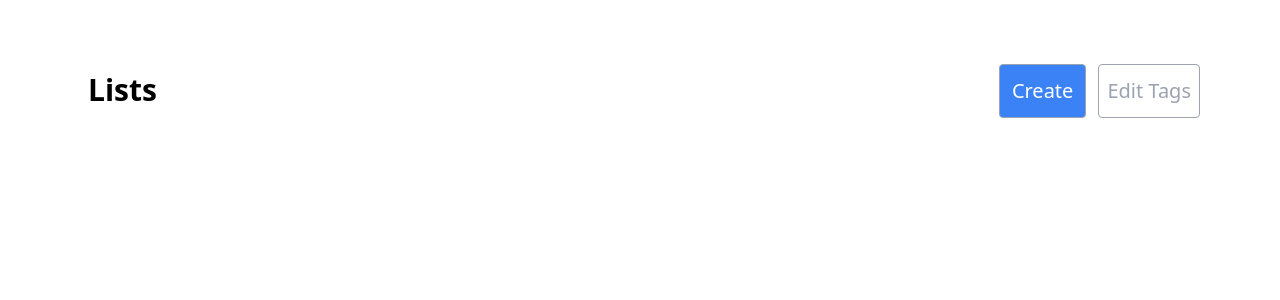
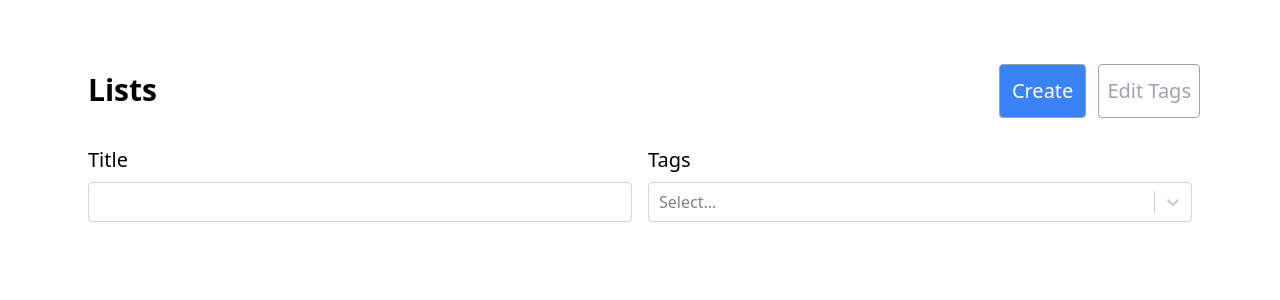
Before and after one commit to bblueberries/todo-list, a Next.js app: page / in a window 1280 px wide. Shown: the top 300 px of the page. Built offline with nearby package versions, Linux system fonts and the light colour scheme.

Commit message:
fix: commit again

```diff
--- a/src/components/Lists.tsx
+++ b/src/components/Lists.tsx
@@ -1,6 +1,23 @@
+import { Tag } from "@/constants/type";
 import Link from "next/link";
-
-export function Lists() {
+import { type } from "os";
+import { useState } from "react";
+import ReactSelect from "react-select";
+const customStyles = {
+  control: (base: any, state: any) => ({
+    ...base,
+    height: "2.5rem",
+    minHeight: "2.5rem",
+    borderColor: "rgb(209 213 219)",
+    whiteSpace: "initial",
+  }),
+};
+type ListsProps = {
+  availableTags: Tag[];
+};
+export function Lists({ availableTags }: ListsProps) {
+  const [selectedTags, setSelectedTags] = useState<Tag[]>([]);
+  const [title, setTitle] = useState<string>("");
   return (
     <>
       <div className="flex flex-col p-4 xl:px-20 xl:py-16">
@@ -12,10 +29,49 @@ export function Lists() {
                 Create
               </button>
             </Link>
-
             <button className="rounded border p-2 border-gray-400 text-gray-400 hover:bg-slate-100">
               Edit Tags
             </button>
+          </div>{" "}
+        </div>
+        <div className="flex mt-5 p-2 gap-4">
+          <div className=" w-6/12">
+            <div>
+              <p className=" text-xl mb-2">Title</p>
+              <input
+                className=" w-full border border-gray-300 hover:border-gray-400 focus:hover:border-blue-500 focus:outline-blue-500 h-10 rounded px-3 outline-offset-[1.5px]"
+                value={title}
+                onChange={(e) => setTitle(e.target.value)}
+              />
+            </div>
+          </div>
+          <div className=" w-6/12">
+            <p className=" text-xl mb-2">Tags</p>
+            <ReactSelect
+              isMulti
+              styles={customStyles}
+              classNamePrefix="lp-copy-sel"
+              value={selectedTags.map((tag) => {
+                // convert our selectedTags (Tag type) into the way react-select use which is {label,value}
+                return { label: tag.label, value: tag.id };
+              })}
+              onChange={(tags) => {
+                setSelectedTags(
+                  // set Our SelectedTags from convert tags of react-select into our "Tag" type
+                  tags.map((tag) => {
+                    return { label: tag.label, id: tag.value };
+                  })
+                );
+              }}
+              options={
+                availableTags
+                  ? availableTags.map((tag) => ({
+                      label: tag.label,
+                      value: tag.id,
+                    }))
+                  : []
+              }
+            />
           </div>
         </div>
       </div>
--- a/src/pages/index.tsx
+++ b/src/pages/index.tsx
@@ -23,7 +23,7 @@ export default function Home() {
 
   return (
     <>
-      <Lists />
+      <Lists availableTags={tags} />
     </>
   );
 }
```
